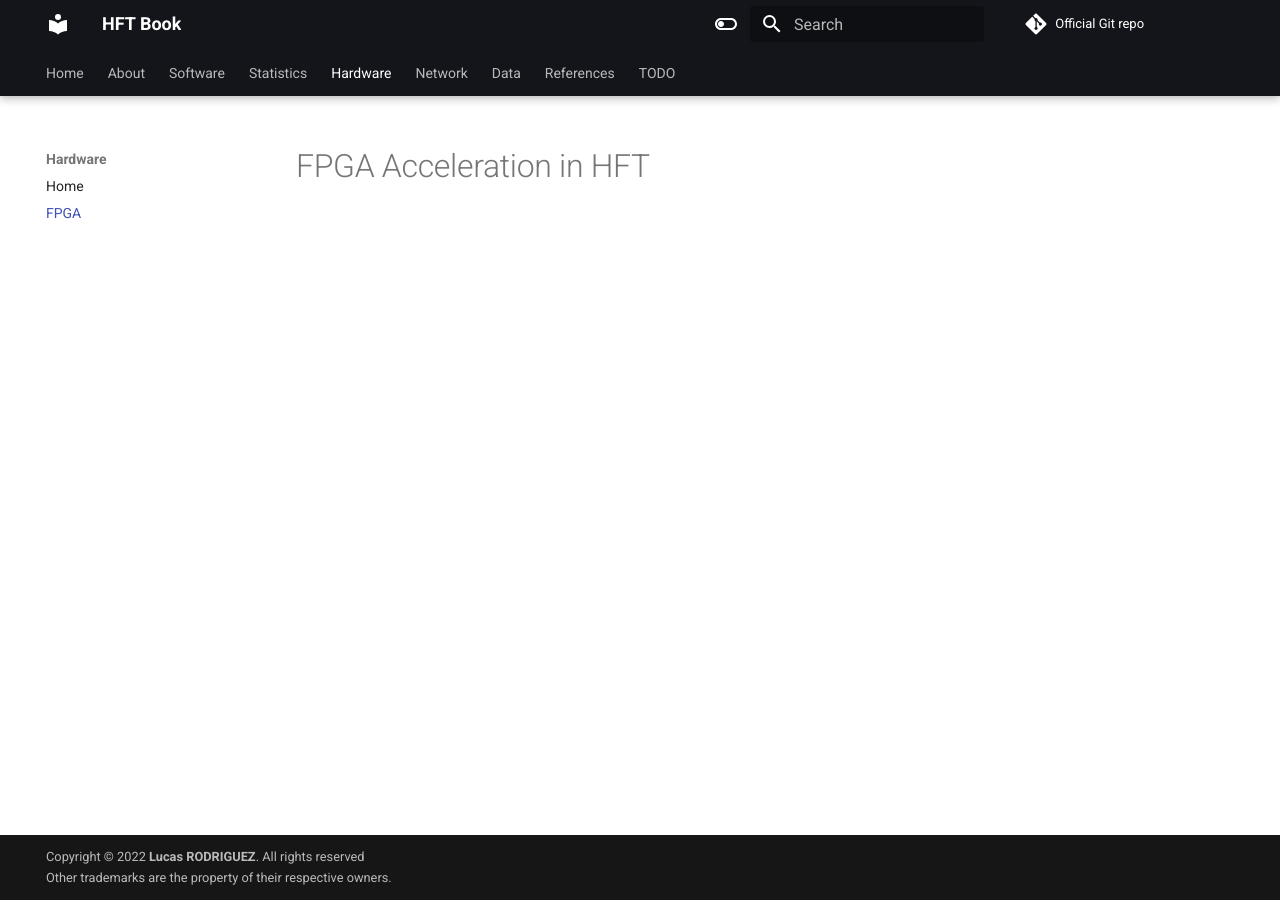
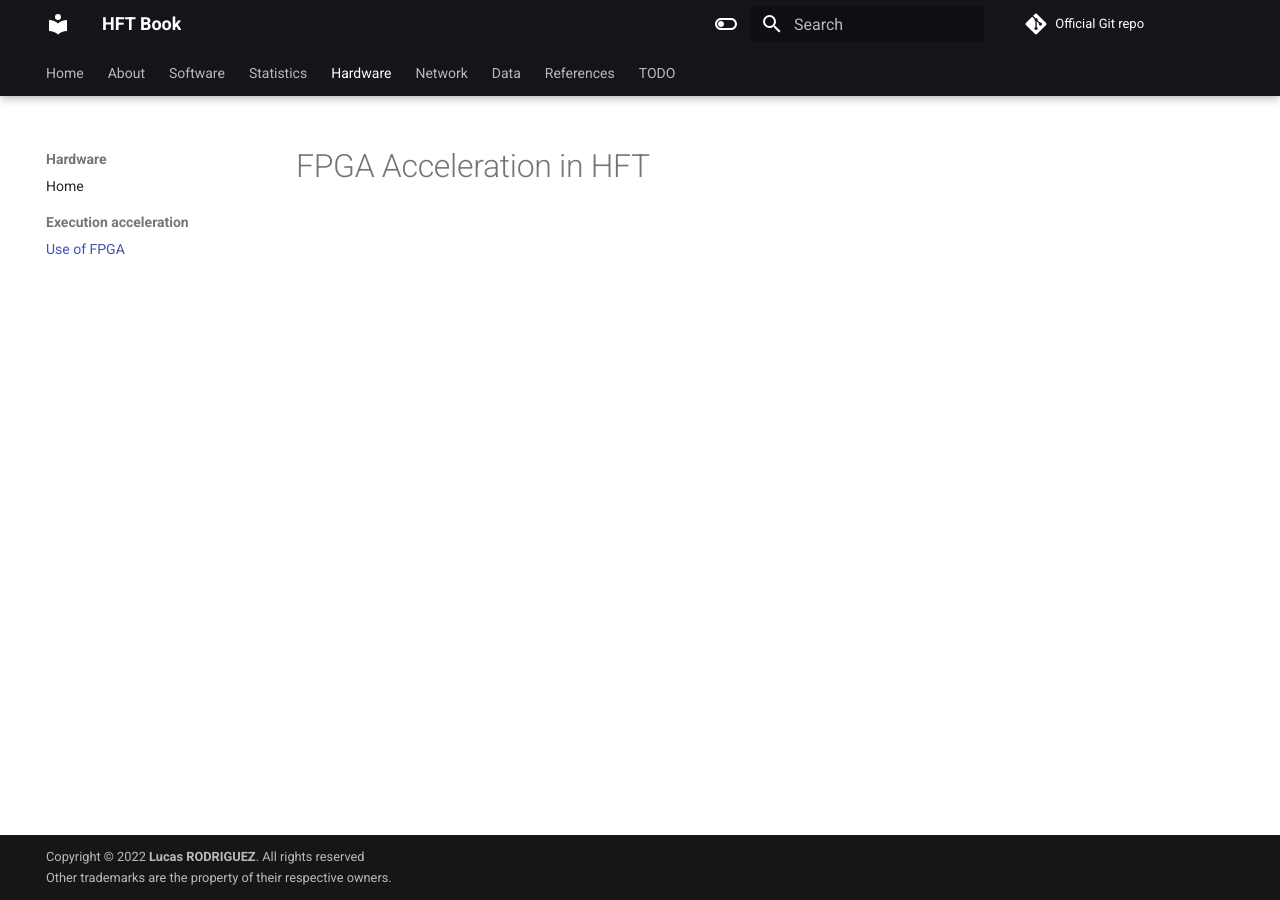
Before and after one commit to hftbook/hftbook.github.io, an MkDocs documentation site: the page built from docs/hardware/fpga.md, in a window 1280 px wide. Built offline with MkDocs 1.6.1 and Material for MkDocs 9.7.7, drawn with Linux system fonts in a browser that asks for light colours.

Commit message:
Update of the outline

```diff
--- a/mkdocs.yml
+++ b/mkdocs.yml
@@ -61,7 +61,8 @@ nav:
       - Overview of heavy-tailed distribution: statistics/heavy-tails.md
   - Hardware:
       - Home: hardware/index.md
-      - FPGA: hardware/fpga.md
+      - Execution acceleration:
+          - Use of FPGA: hardware/fpga.md
   - Network:
       - Home: hardware/network/index.md
       - Direct Market Access: hardware/network/dma.md
```
